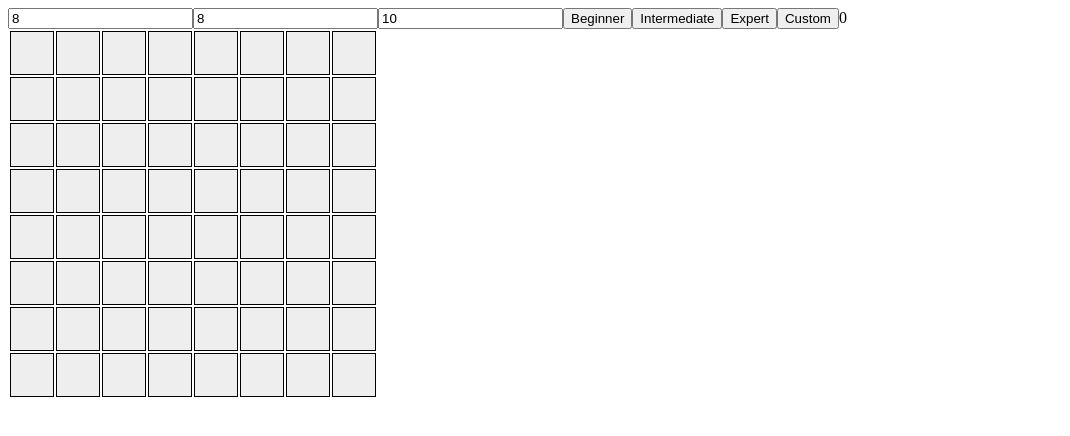
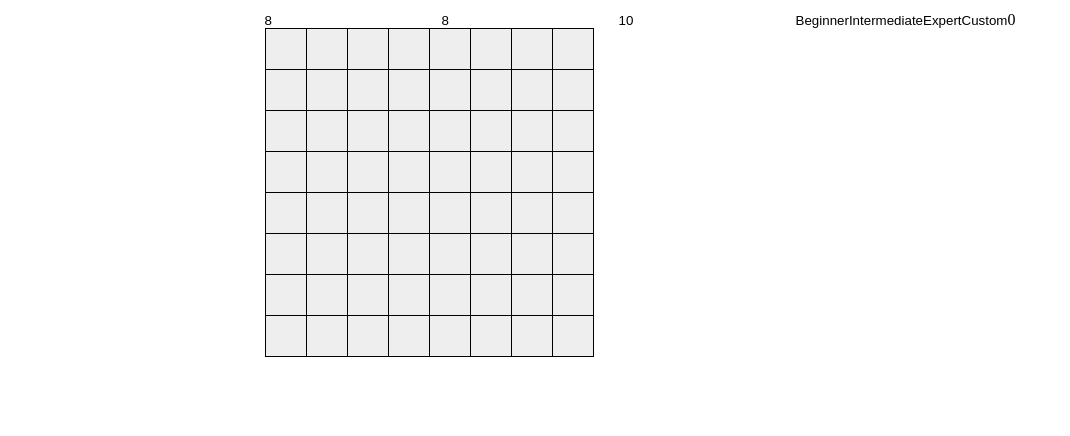
Before and after one commit to yyuli/minesweeper, a React (Create React App) app: page / in a window 1280 px wide. Shown: the top 436 px of the page, without its empty margins (0-1070 px from the left). Built offline with nearby package versions, Linux system fonts and the light colour scheme.

Commit message:
Chore: styled-reset 설치 및 GlobalStyle 적용

```diff
--- a/package.json
+++ b/package.json
@@ -14,6 +14,7 @@
     "react-scripts": "5.0.1",
     "redux-thunk": "^2.4.2",
     "styled-components": "^5.3.10",
+    "styled-reset": "^4.5.1",
     "web-vitals": "^2.1.4"
   },
   "scripts": {
--- a/src/App.js
+++ b/src/App.js
@@ -1,9 +1,13 @@
 import Board from "./components/Board/Board";
 import Setting from "./components/Setting/Setting";
+import { GlobalStyle } from "./styles/GlobalStyle";
+
+import styled from "styled-components";
 
 function App() {
   return (
     <>
+      <GlobalStyle/>
       <Setting/>
       <Board/>
     </>
--- /dev/null
+++ b/src/styles/GlobalStyle.jsx
@@ -0,0 +1,32 @@
+const { createGlobalStyle } = require("styled-components");
+const { default: reset } = require("styled-reset");
+
+export const GlobalStyle = createGlobalStyle`
+  ${reset}
+  :root {
+    display: flex;
+    justify-content: center;
+    padding: 12px 0;
+  }
+  input {
+    box-sizing: border-box;
+    border: 0;
+    padding: 0;
+    outline: 0;
+  }
+  button {
+    border: 0;
+    background-color: transparent;
+    padding: 0;
+  }
+  .a11y-hidden {
+    clip: rect(1px, 1px, 1px, 1px);
+    clip-path: inset(50%);
+    width: 1px;
+    height: 1px;
+    margin: -1px;
+    overflow: hidden;
+    padding: 0;
+    position: absolute;
+  }
+`;
```
Also changed, not shown: 1 other file (tests, documents, lock files or other folders).
